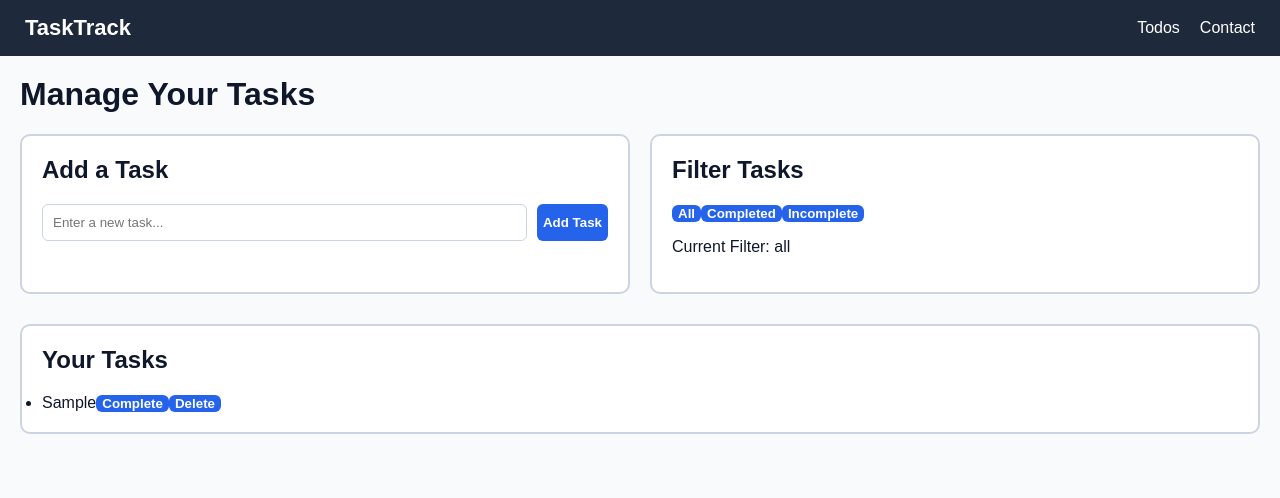
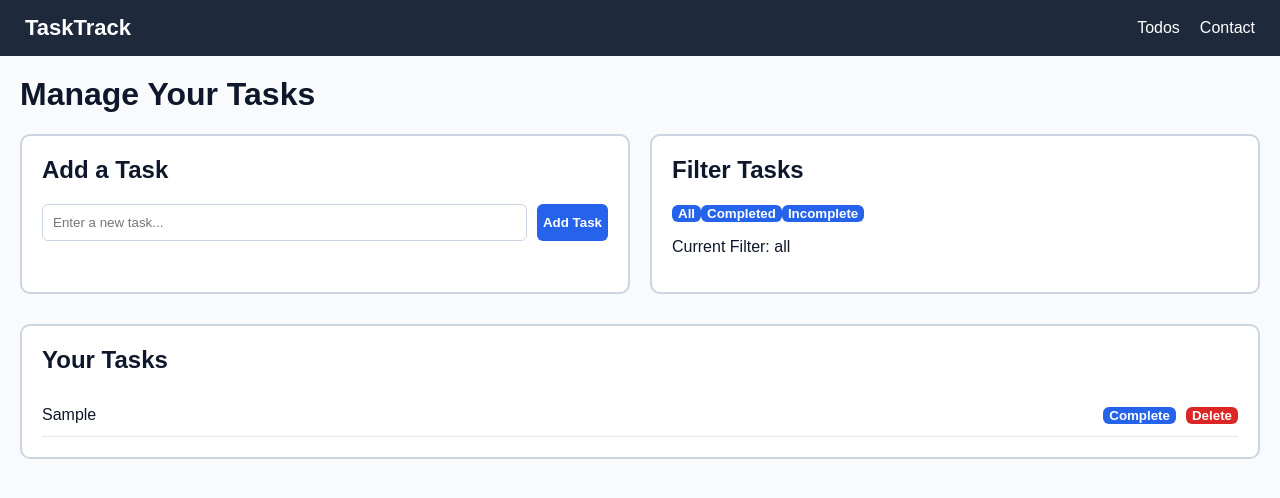
Before and after one commit to Sparkplug146/ProjectThree-TaskTrack, a React (Create React App) app in the folder projectthree-tasktrack/: page /todos in a window 1280 px wide. Both pictures are taken after typing "Sample" into the empty fields and a click on the button "Add Task". Shown: the top 498 px of the page. Built offline with nearby package versions, Linux system fonts and the light colour scheme.

Commit message:
Update todo item file

```diff
--- a/projectthree-tasktrack/src/components/TodoItem.js
+++ b/projectthree-tasktrack/src/components/TodoItem.js
@@ -1,19 +1,19 @@
 function TodoItem({ todo, toggleComplete, deleteTodo }) {
   return (
-    <li>
-      <span
-        style={{
-          textDecoration: todo.completed ? "line-through" : "none",
-        }}
-      >
+    <li className="todo-item">
+      <span className={todo.completed ? "todo-text completed" : "todo-text"}>
         {todo.text}
       </span>
 
-      <button onClick={() => toggleComplete(todo.id)}>
-        {todo.completed ? "Undo" : "Complete"}
-      </button>
+      <div className="todo-buttons">
+        <button onClick={() => toggleComplete(todo.id)}>
+          {todo.completed ? "Undo" : "Complete"}
+        </button>
 
-      <button onClick={() => deleteTodo(todo.id)}>Delete</button>
+        <button className="delete-btn" onClick={() => deleteTodo(todo.id)}>
+          Delete
+        </button>
+      </div>
     </li>
   );
 }
```
